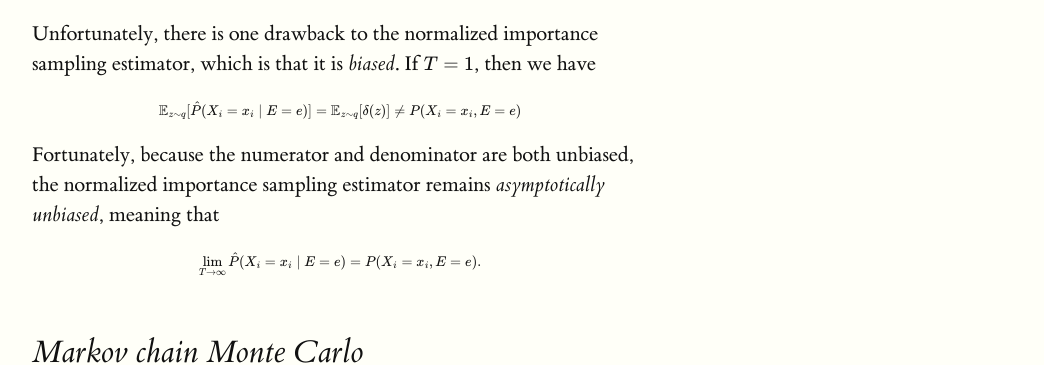
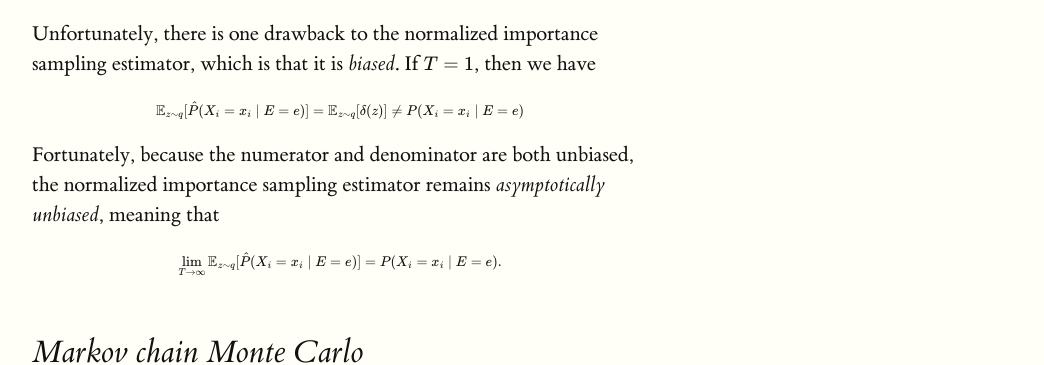
Before and after one commit to ermongroup/cs228-notes, a Jekyll site: the page built from inference/sampling/index.md, in a window 1280 px wide and 900 px high, scrolled down 5941 px. Shown: the part 160-525 px from the top of the window, without its empty margins (128-1172 px from the left). Built offline with Jekyll 4.4.1, drawn with Linux system fonts in a browser that asks for light colours; formulas are drawn with MathJax 3.

Commit message:
Asymptotically unbiased definition corrected
To agree with lecture slides

```diff
--- a/inference/sampling/index.md
+++ b/inference/sampling/index.md
@@ -146,12 +146,12 @@ Unfortunately, there is one drawback to the normalized importance sampling estim
 $$
     \E_{z \sim q} [\hat{P}(X_i=x_i \mid E=e)]
     = \E_{z \sim q} [\delta(z)]
-    \neq P(X_i=x_i, E=e)
+    \neq P(X_i=x_i \mid E=e)
 $$
 
 Fortunately, because the numerator and denominator are both unbiased, the normalized importance sampling estimator remains *asymptotically unbiased*, meaning that
 
-$$ \lim_{T \to \infty} \hat{P}(X_i=x_i \mid E=e) = P(X_i=x_i, E=e). $$
+$$ \lim_{T \to \infty} \E_{z \sim q} [\hat{P}(X_i=x_i \mid E=e)] = P(X_i=x_i \mid E=e). $$
 
 
 ## Markov chain Monte Carlo
```
